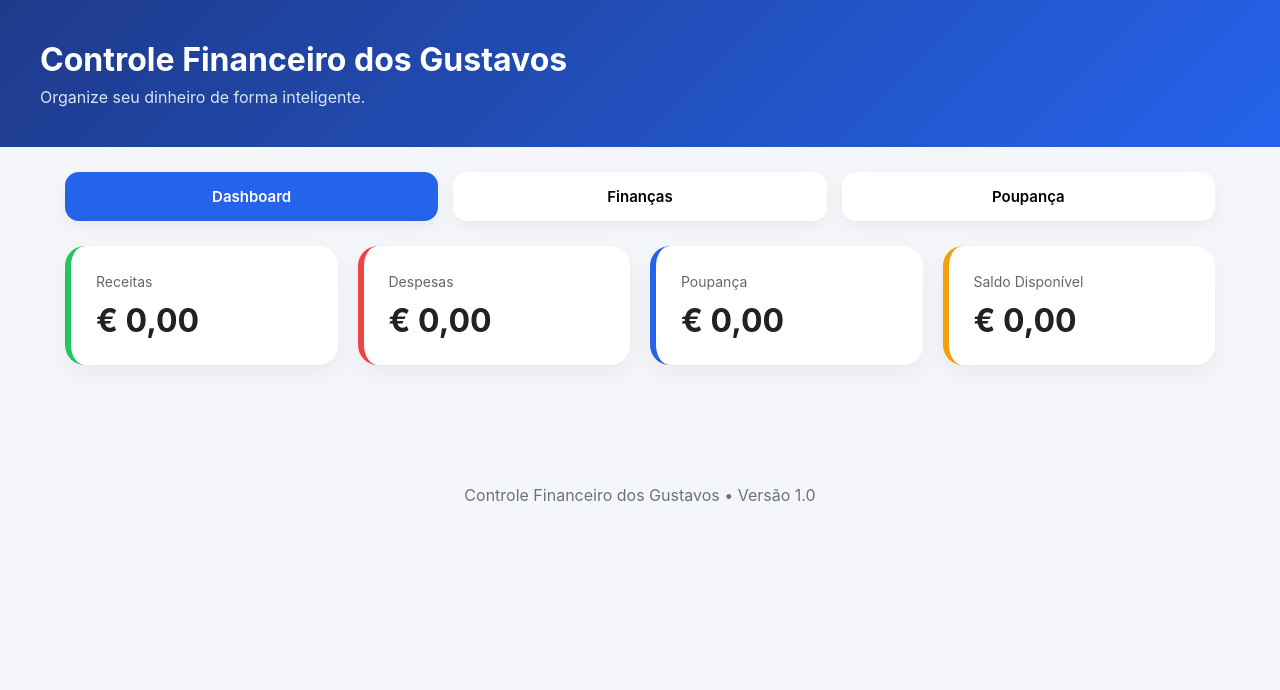
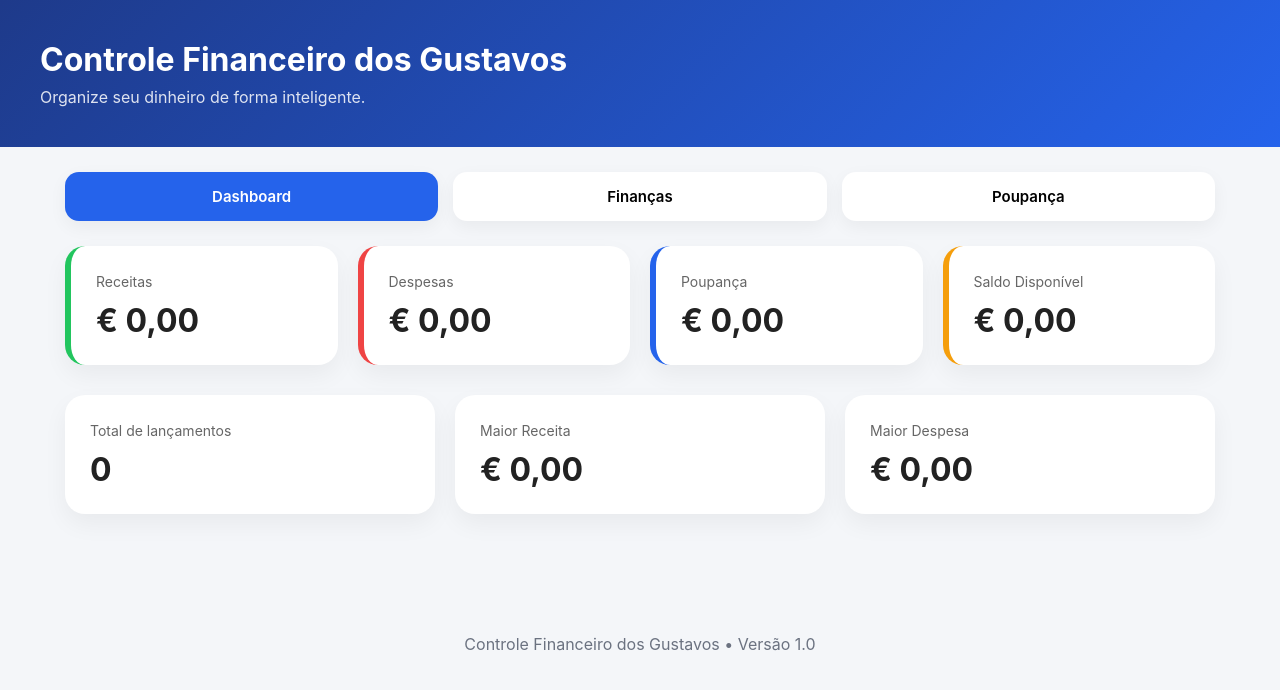
Before and after one commit to gustavogabriele/controle-financeiro-gustavos, a plain HTML site: page index.html in a window 1280 px wide. Drawn offline with nearby package versions, Linux system fonts and the light colour scheme.

Commit message:
Update index.html

```diff
--- a/index.html
+++ b/index.html
@@ -121,6 +121,35 @@
                 € 0,00
 
             </h2>
+
+        </div>
+
+    </section>
+    </section>
+
+    <section class="dashboard resumo">
+
+        <div class="card">
+
+            <span>Total de lançamentos</span>
+
+            <h2 id="totalLancamentos">0</h2>
+
+        </div>
+
+        <div class="card">
+
+            <span>Maior Receita</span>
+
+            <h2 id="maiorReceita">€ 0,00</h2>
+
+        </div>
+
+        <div class="card">
+
+            <span>Maior Despesa</span>
+
+            <h2 id="maiorDespesa">€ 0,00</h2>
 
         </div>
 
@@ -281,6 +310,8 @@
 
 </footer>
 
+<script src="https://cdn.jsdelivr.net/npm/chart.js"></script>
+
 <script src="app.js"></script>
 
 </body>
```
